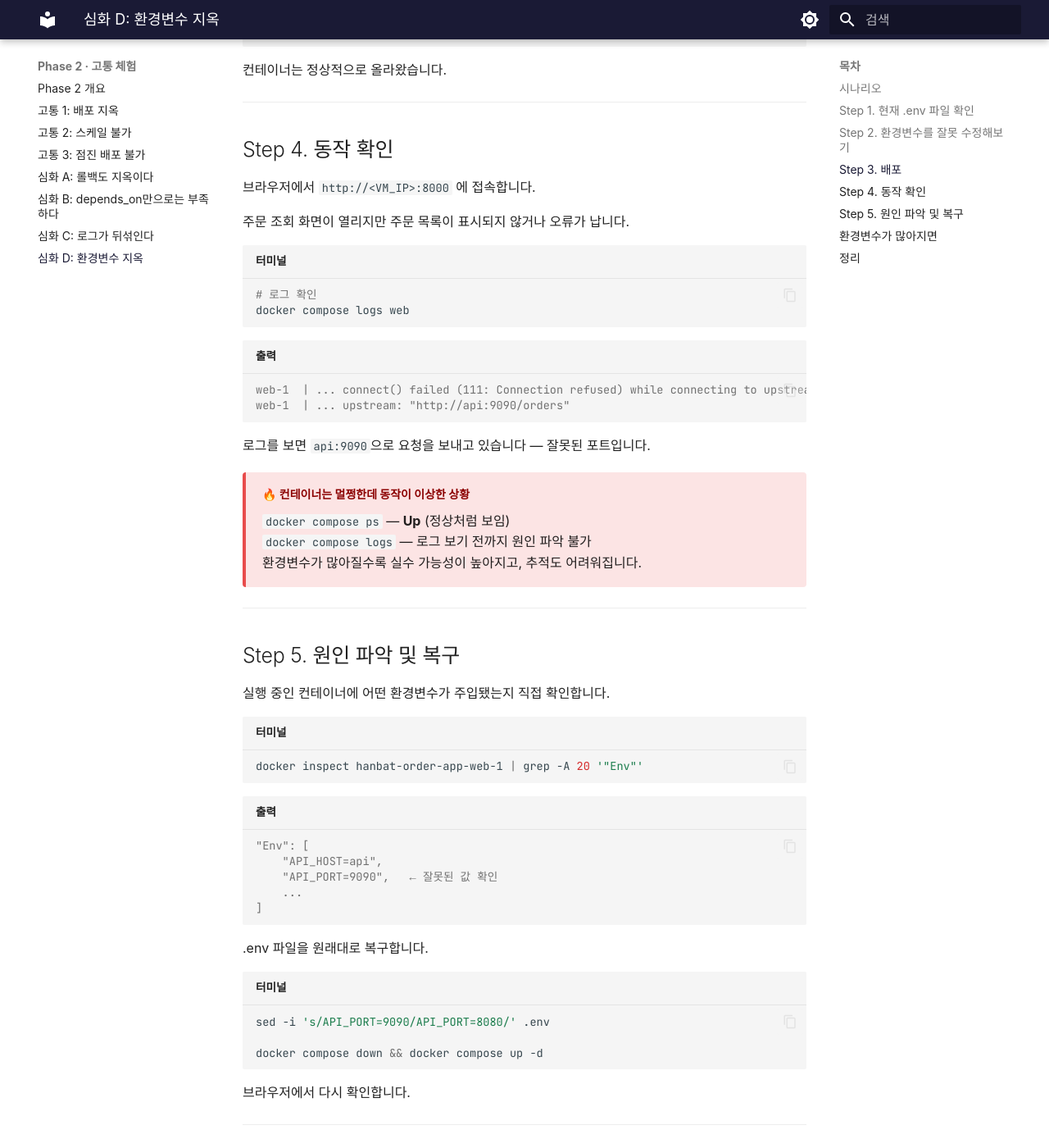
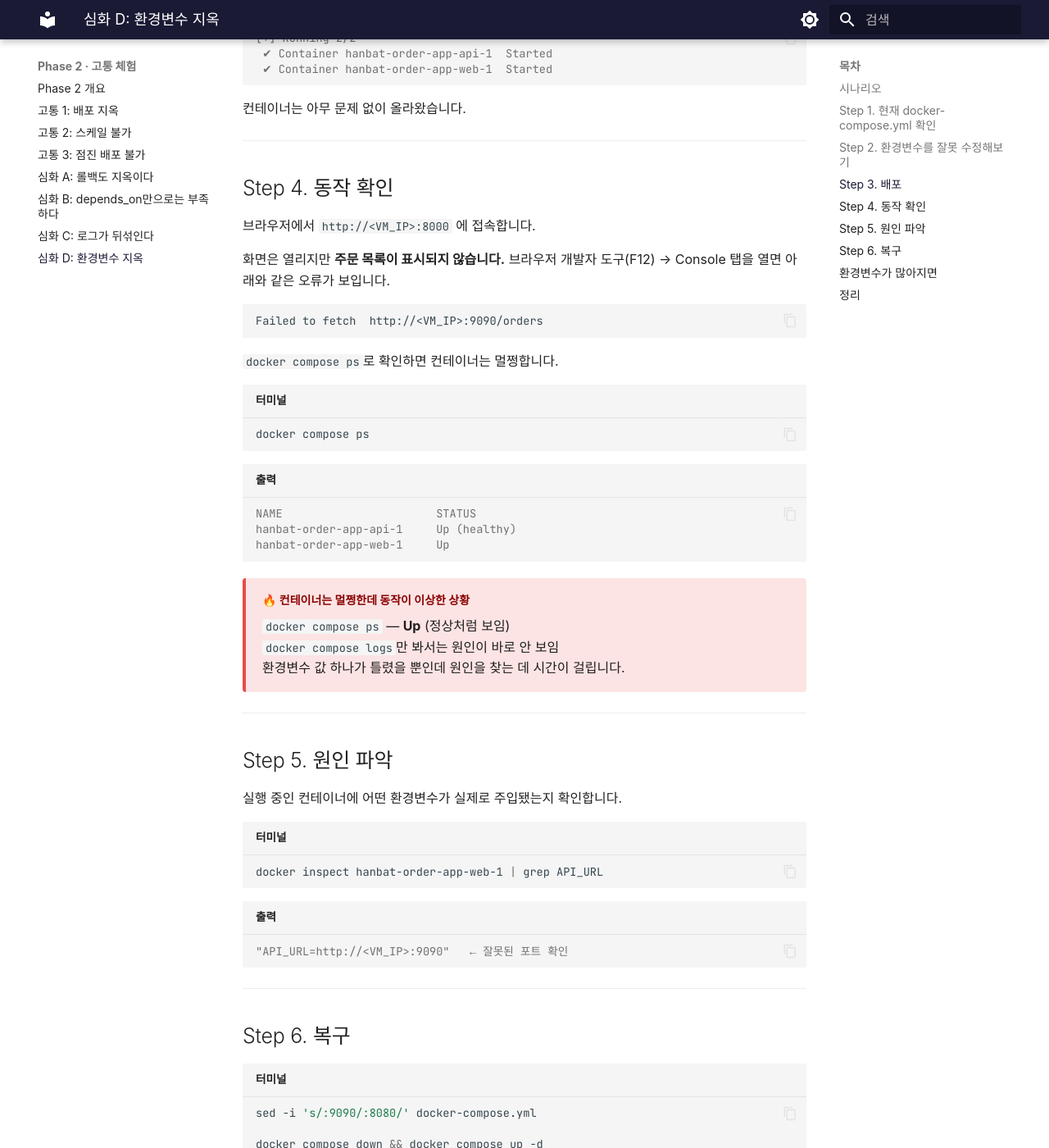
Before and after one commit to skilleat-labs/container-service-labs, an MkDocs documentation site: the page built from docs/phase-2/extra-d-env-hell.md, in a window 1280 px wide and 1400 px high, scrolled down 1590 px. Shown: the whole window at 82% size. Built offline with MkDocs 1.6.1 and Material for MkDocs 9.7.7, drawn with Linux system fonts in a browser that asks for light colours; some web fonts are replaced; some of the changed text lies outside the part shown.

Commit message:
fix: extra-d를 .env 파일 대신 docker-compose.yml API_URL 포트 오타 방식으로 변경
Co-Authored-By: Claude Sonnet 4.6 <noreply@anthropic.com>

````diff
--- a/docs/phase-2/extra-d-env-hell.md
+++ b/docs/phase-2/extra-d-env-hell.md
@@ -5,11 +5,11 @@
 
 ## 시나리오
 
-> v2 배포를 준비하면서 .env 파일을 수정했습니다.
+> VM IP가 바뀌어서 `docker-compose.yml`의 `API_URL`을 수정했습니다.
 >
 > `docker compose up -d` — 컨테이너는 정상적으로 올라왔습니다.
 >
-> 그런데 브라우저에서 확인하니 화면이 이상합니다.
+> 그런데 브라우저에서 주문 목록이 보이지 않습니다.
 >
 > *컨테이너가 뜨긴 떴는데, 뭔가 잘못됐습니다.*
 >
@@ -17,36 +17,37 @@
 
 ---
 
-## Step 1. 현재 .env 파일 확인
+## Step 1. 현재 docker-compose.yml 확인
 
 ```bash title="터미널"
 cd ~/hanbat-order-app
-cat .env
+cat docker-compose.yml | grep API_URL
 ```
 
 ```console title="출력"
-APP_VERSION=1.0.0
-API_HOST=api
-API_PORT=8080
+      - API_URL=http://<VM_IP>:8080
 ```
+
+web 컨테이너가 브라우저에 전달하는 API 주소입니다. 포트가 `8080`이어야 합니다.
 
 ---
 
 ## Step 2. 환경변수를 잘못 수정해보기
 
-실수로 `API_PORT`를 틀리게 입력합니다.
+실수로 포트를 `9090`으로 잘못 입력합니다.
 
 ```bash title="터미널"
-# API_PORT를 잘못된 값으로 변경
-sed -i 's/API_PORT=8080/API_PORT=9090/' .env
+sed -i 's/:8080/:9090/' docker-compose.yml
+```
 
-cat .env
+변경된 내용을 확인합니다.
+
+```bash title="터미널"
+cat docker-compose.yml | grep API_URL
 ```
 
 ```console title="출력"
-APP_VERSION=1.0.0
-API_HOST=api
-API_PORT=9090   ← 잘못된 값
+      - API_URL=http://<VM_IP>:9090   ← 잘못된 포트
 ```
 
 ---
@@ -63,7 +64,7 @@ docker compose down && docker compose up -d
  ✔ Container hanbat-order-app-web-1  Started
 ```
 
-컨테이너는 정상적으로 올라왔습니다.
+컨테이너는 아무 문제 없이 올라왔습니다.
 
 ---
 
@@ -71,61 +72,63 @@ docker compose down && docker compose up -d
 
 브라우저에서 `http://<VM_IP>:8000` 에 접속합니다.
 
-주문 조회 화면이 열리지만 주문 목록이 표시되지 않거나 오류가 납니다.
+화면은 열리지만 **주문 목록이 표시되지 않습니다.** 브라우저 개발자 도구(F12) → Console 탭을 열면 아래와 같은 오류가 보입니다.
+
+```
+Failed to fetch  http://<VM_IP>:9090/orders
+```
+
+`docker compose ps`로 확인하면 컨테이너는 멀쩡합니다.
 
 ```bash title="터미널"
-# 로그 확인
-docker compose logs web
+docker compose ps
 ```
 
 ```console title="출력"
-web-1  | ... connect() failed (111: Connection refused) while connecting to upstream
-web-1  | ... upstream: "http://api:9090/orders"
+NAME                       STATUS
+hanbat-order-app-api-1     Up (healthy)
+hanbat-order-app-web-1     Up
 ```
-
-로그를 보면 `api:9090`으로 요청을 보내고 있습니다 — 잘못된 포트입니다.
 
 <div class="pain-box">
 <div class="pain-box-title">🔥 컨테이너는 멀쩡한데 동작이 이상한 상황</div>
 
 <code>docker compose ps</code> — <strong>Up</strong> (정상처럼 보임)<br>
-<code>docker compose logs</code> — 로그 보기 전까지 원인 파악 불가<br>
-환경변수가 많아질수록 실수 가능성이 높아지고, 추적도 어려워집니다.
+<code>docker compose logs</code>만 봐서는 원인이 바로 안 보임<br>
+환경변수 값 하나가 틀렸을 뿐인데 원인을 찾는 데 시간이 걸립니다.
 </div>
 
 ---
 
-## Step 5. 원인 파악 및 복구
+## Step 5. 원인 파악
 
-실행 중인 컨테이너에 어떤 환경변수가 주입됐는지 직접 확인합니다.
+실행 중인 컨테이너에 어떤 환경변수가 실제로 주입됐는지 확인합니다.
 
 ```bash title="터미널"
-docker inspect hanbat-order-app-web-1 | grep -A 20 '"Env"'
+docker inspect hanbat-order-app-web-1 | grep API_URL
 ```
 
 ```console title="출력"
-"Env": [
-    "API_HOST=api",
-    "API_PORT=9090",   ← 잘못된 값 확인
-    ...
-]
+"API_URL=http://<VM_IP>:9090"   ← 잘못된 포트 확인
 ```
 
-.env 파일을 원래대로 복구합니다.
+---
+
+## Step 6. 복구
 
 ```bash title="터미널"
-sed -i 's/API_PORT=9090/API_PORT=8080/' .env
+sed -i 's/:9090/:8080/' docker-compose.yml
 
 docker compose down && docker compose up -d
 ```
 
-브라우저에서 다시 확인합니다.
+브라우저에서 다시 확인합니다. 주문 목록이 정상적으로 표시되면 완료입니다.
 
 ---
 
 ## 환경변수가 많아지면
 
-실제 운영 환경에서는 .env 파일에 수십 개의 항목이 있습니다.
+실제 운영 환경에서는 `docker-compose.yml`에 수십 개의 환경변수가 있습니다.
 
 ```
 DB_HOST=...
@@ -134,31 +137,29 @@ DB_NAME=...
 DB_USER=...
 DB_PASSWORD=...
 REDIS_HOST=...
-REDIS_PORT=...
 API_KEY=...
 SECRET_KEY=...
-...
 ```
 
-배포할 때마다 이걸 직접 수정하고, 오타가 없는지 확인하고, 환경별(dev/staging/prod)로 다르게 관리해야 합니다.
+배포할 때마다 직접 수정하고, 오타가 없는지 확인하고, 환경별(dev/staging/prod)로 따로 관리해야 합니다.
 
 <div class="pain-box">
-<div class="pain-box-title">🔥 .env 파일 관리의 현실</div>
+<div class="pain-box-title">🔥 환경변수 직접 관리의 현실</div>
 
-- 파일이 git에 올라가면 보안 사고
-- 올리지 않으면 팀원과 공유가 어려움
-- 환경별로 파일이 늘어나면 관리가 복잡해짐
-- 잘못 넣어도 컨테이너는 정상 기동 — 원인 찾기가 어려움
+- 잘못 넣어도 컨테이너는 정상 기동 — 원인 찾기 어려움
+- 민감한 값(API 키, 비밀번호)이 파일에 평문으로 저장됨
+- 변경 이력이 없어 누가 언제 바꿨는지 알 수 없음
+- 환경별로 파일이 늘어나면 관리가 점점 복잡해짐
 </div>
 
 ---
 
 ## 정리
 
-| 항목 | docker-compose (.env) | ACA |
-|------|----------------------|-----|
-| 환경변수 관리 | .env 파일 직접 편집 | Azure Portal / CLI로 설정 |
-| 민감 정보 | .env 파일에 평문 저장 위험 | Azure Key Vault 연동 |
+| 항목 | docker-compose | ACA |
+|------|---------------|-----|
+| 환경변수 관리 | 파일 직접 편집 | Azure Portal / CLI로 설정 |
+| 민감 정보 | 파일에 평문 저장 위험 | Azure Key Vault 연동 |
 | 변경 이력 | 없음 | 감사 로그 자동 기록 |
 | 실수 시 탐지 | 로그 직접 확인 | 배포 실패로 즉시 감지 |
 
````
